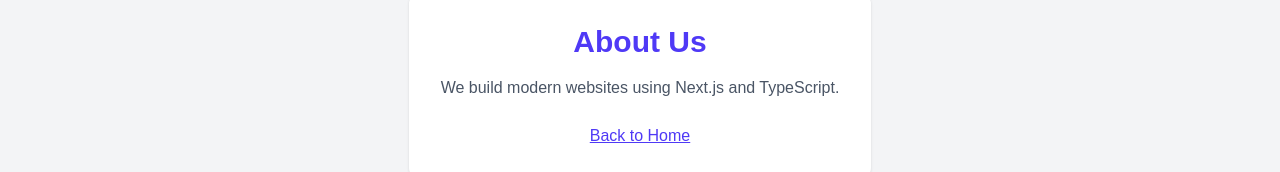
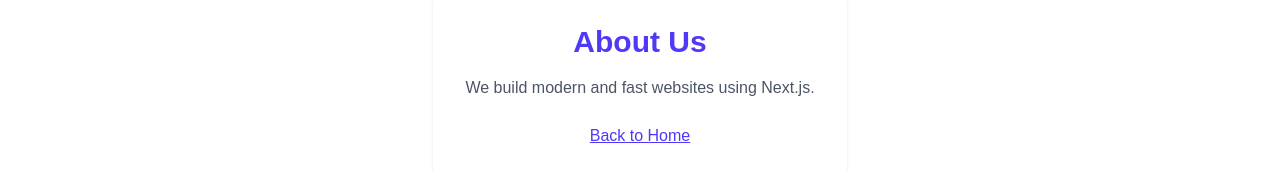
Before and after one commit to Huzaifabaloch9t-dev/simple-web, a Next.js app: page /about in a window 1280 px wide. Shown: the part 374-546 px from the top of the page. Built offline with nearby package versions, Linux system fonts and the light colour scheme.

Commit message:
update about page

```diff
--- a/src/app/about/page.tsx
+++ b/src/app/about/page.tsx
@@ -2,13 +2,13 @@
 
 export default function About() {
   return (
-    <main className="min-h-screen flex items-center justify-center bg-gray-100 px-6">
+    <main className="min-h-screen flex items-center justify-center">
       <div className="bg-white p-8 rounded-xl shadow max-w-xl text-center">
         <h1 className="text-3xl font-bold text-indigo-600 mb-4">
           About Us
         </h1>
         <p className="text-gray-600 mb-6">
-          We build modern websites using Next.js and TypeScript.
+          We build modern and fast websites using Next.js.
         </p>
 
         <Link href="/" className="text-indigo-600 underline">
```
